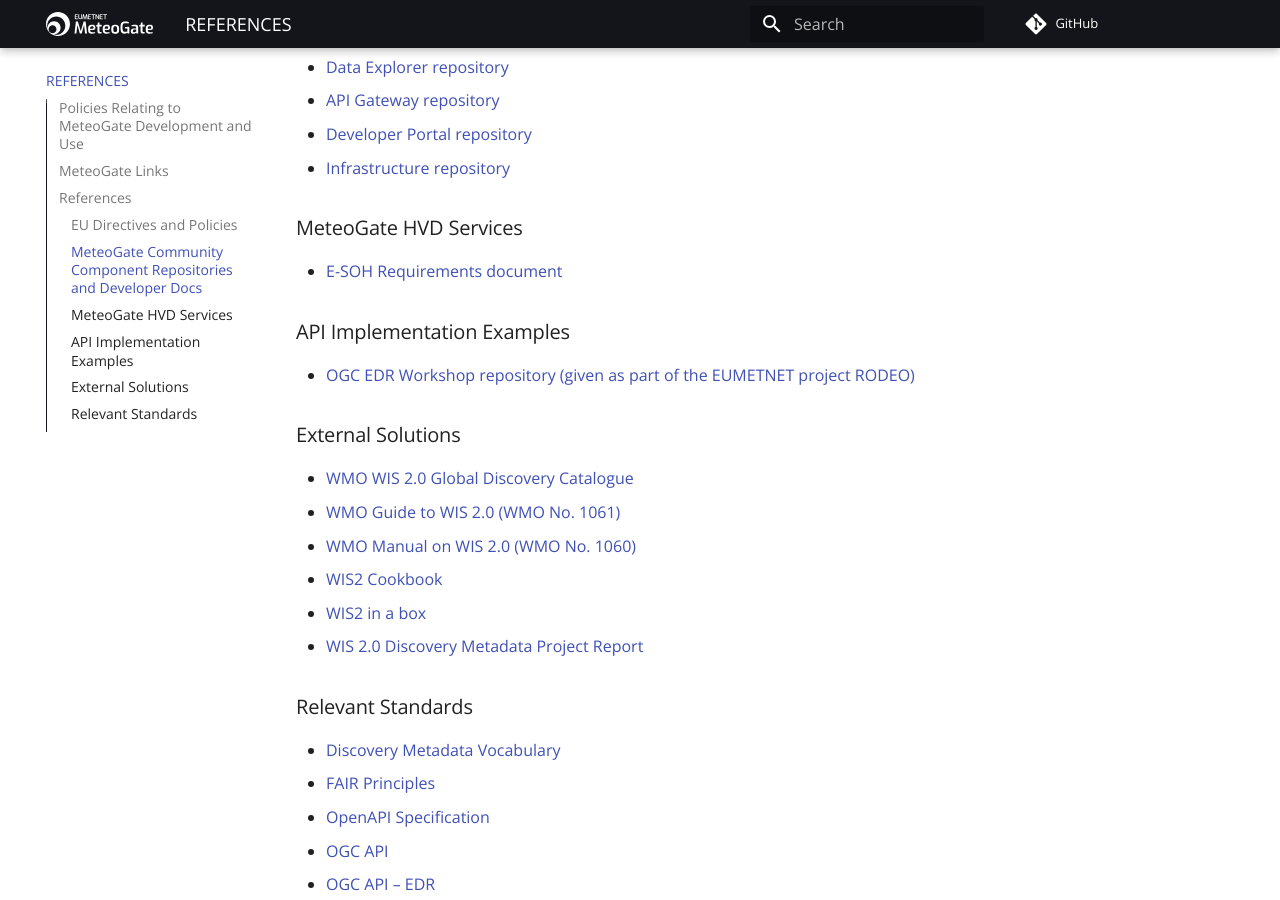
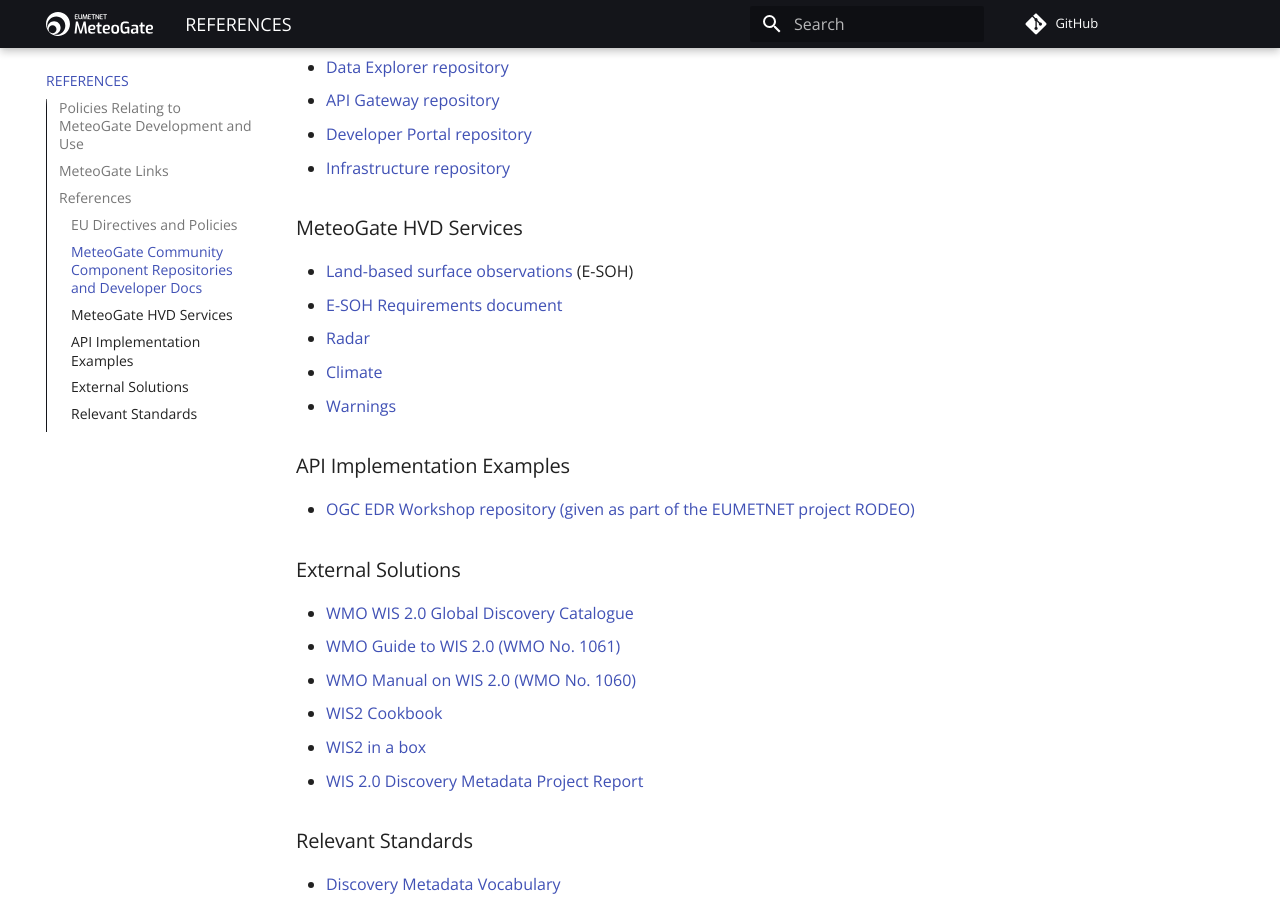
Before and after one commit to EUMETNET/meteogate-documentation, an MkDocs documentation site: the page built from docs/references.md, in a window 1280 px wide and 900 px high, scrolled down 1902 px. Built offline with MkDocs 1.6.1 and Material for MkDocs 9.7.7, drawn with Linux system fonts in a browser that asks for light colours; comment, search, counter and statistics services are not loaded.

Commit message:
Update references.md

```diff
--- a/docs/references.md
+++ b/docs/references.md
@@ -61,7 +61,11 @@ This section lists useful references related to MeteoGate.
 
 ### MeteoGate HVD Services
 
+  - [Land-based surface observations](https://observations.eumetnet.eu/) (E-SOH)
   - [E-SOH Requirements document](https://github.com/EURODEO/e-soh-requirements)
+  - [Radar](https://github.com/EURODEO/openradardata-requirements/blob/main/Deliverable_Requirements.md)
+  - [Climate](https://github.com/EUMETNET/ogc-edr-workshop)
+  - [Warnings](https://meteoalarm.org/en/live/page/redistribution-hub#list)
 
 ### API Implementation Examples
 
```
